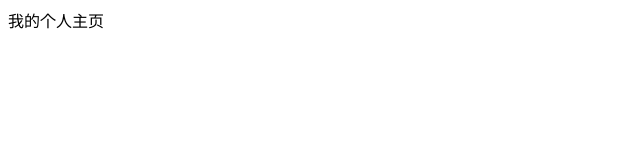
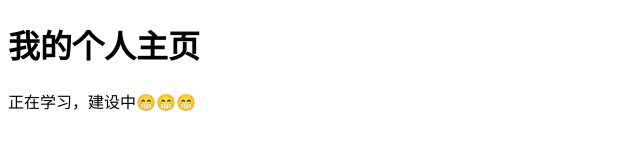
Before and after one commit to jia80H/jia80H.github.io, a plain HTML site: page index.html in a window 1280 px wide. Shown: the whole page, without its empty margins (0-640 px from the left). Drawn offline with Linux system fonts and the light colour scheme.

Commit message:
Update index.html

```diff
--- a/index.html
+++ b/index.html
@@ -6,6 +6,7 @@
     <title>Document</title>
 </head>
 <body>
-    我的个人主页
+    <h1>我的个人主页</h1>
+    <p>正在学习，建设中😁😁😁</p>
 </body>
 </html>
```
